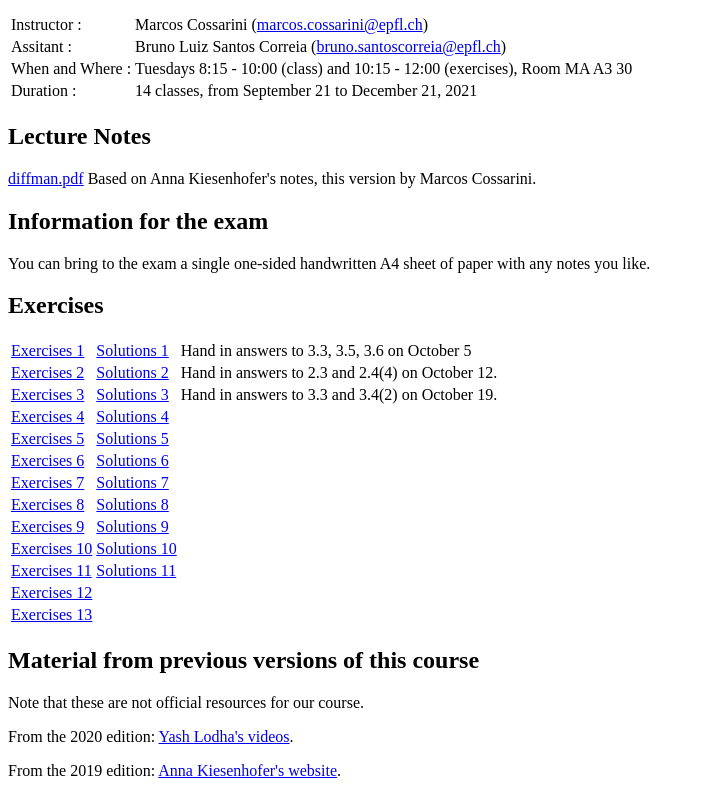
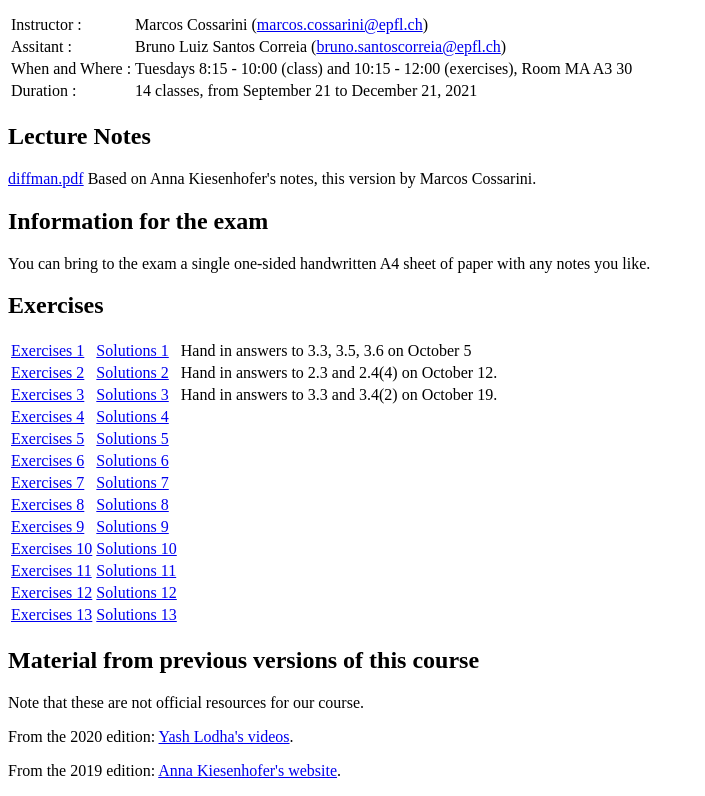
Before and after one commit to marcosaedro/marcosaedro.github.io, a plain HTML site: page diffman_2021/index.html in a window 1280 px wide. Shown: the part 101-897 px from the top of the page, without its empty margins (0-705 px from the left). Drawn offline with Linux system fonts and the light colour scheme.

Commit message:
links to solutions 12 and 13

```diff
--- a/diffman_2021/index.html
+++ b/diffman_2021/index.html
@@ -84,11 +84,11 @@
   </tr>
   <tr>
     <td><a href="./diffman_exer_12.pdf">Exercises 12</a></td>
-    <!-- <td><a href="./diffman_exer_12_sol.pdf">Solutions 12</a></td> -->
+    <td><a href="./diffman_exer_12_sol.pdf">Solutions 12</a></td>
   </tr>
   <tr>
     <td><a href="./diffman_exer_13.pdf">Exercises 13</a></td>
-    <!-- <td><a href="./diffman_exer_13_sol.pdf">Solutions 13</a></td> -->
+    <td><a href="./diffman_exer_13_sol.pdf">Solutions 13</a></td>
   </tr>
 </table>
 
```
